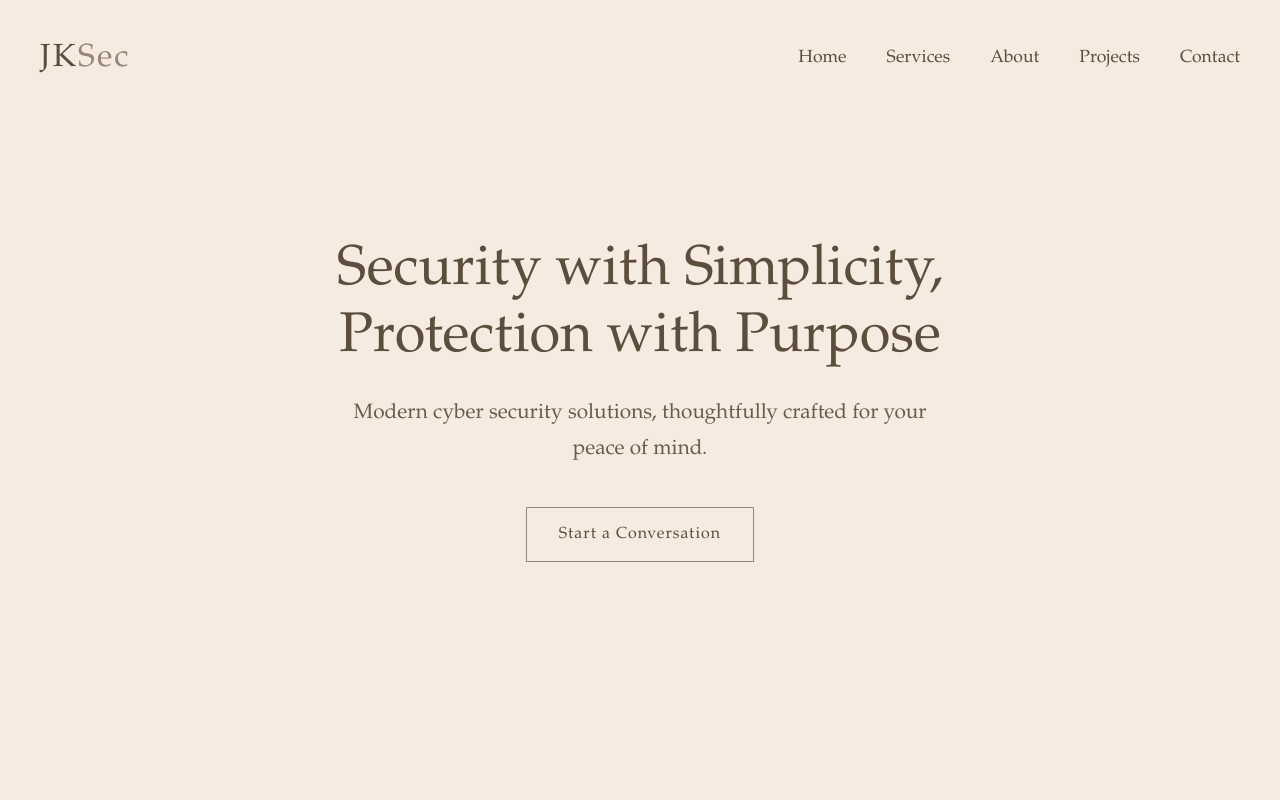
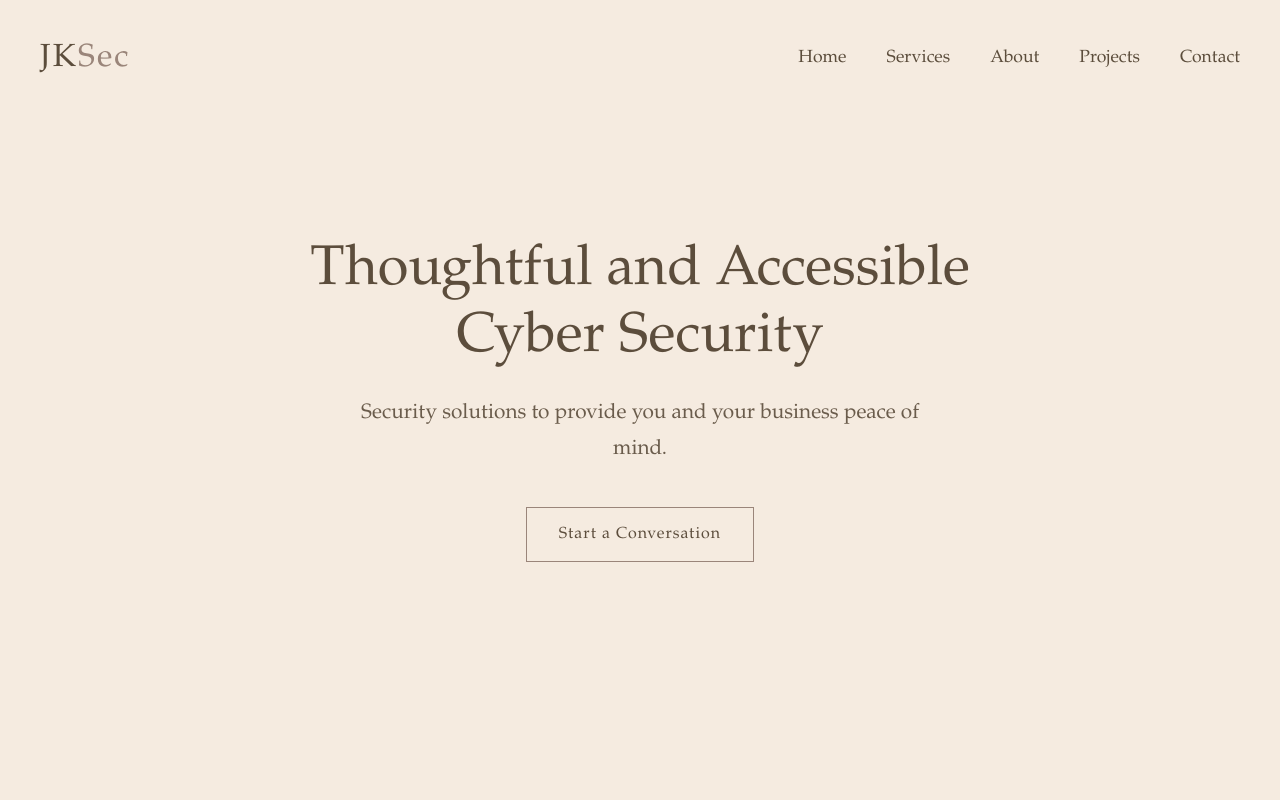
Before and after one commit to chillgui/mysite, a plain HTML site: page index.html in a window 1280 px wide. Shown: the top 800 px of the page. Drawn offline with Linux system fonts and the light colour scheme.

Commit message:
Update index.html

```diff
--- a/index.html
+++ b/index.html
@@ -570,8 +570,8 @@
     </header>
 
     <section class="hero" id="home">
-        <h1>Security with Simplicity, Protection with Purpose</h1>
-        <p>Modern cyber security solutions, thoughtfully crafted for your peace of mind.</p>
+        <h1>Thoughtful and Accessible Cyber Security</h1>
+        <p>Security solutions to provide you and your business peace of mind.</p>
         <a href="#contact" class="btn">Start a Conversation</a>
     </section>
 
@@ -723,7 +723,7 @@
                     </div>
                     <div class="contact-item">
                         <span class="contact-icon">📞</span>
-                        <span>+1 (555) 123-4567</span>
+                        <span>+1 (513) 779-2725</span>
                     </div>
                     <div class="contact-item">
                         <span class="contact-icon">✉️</span>
```
